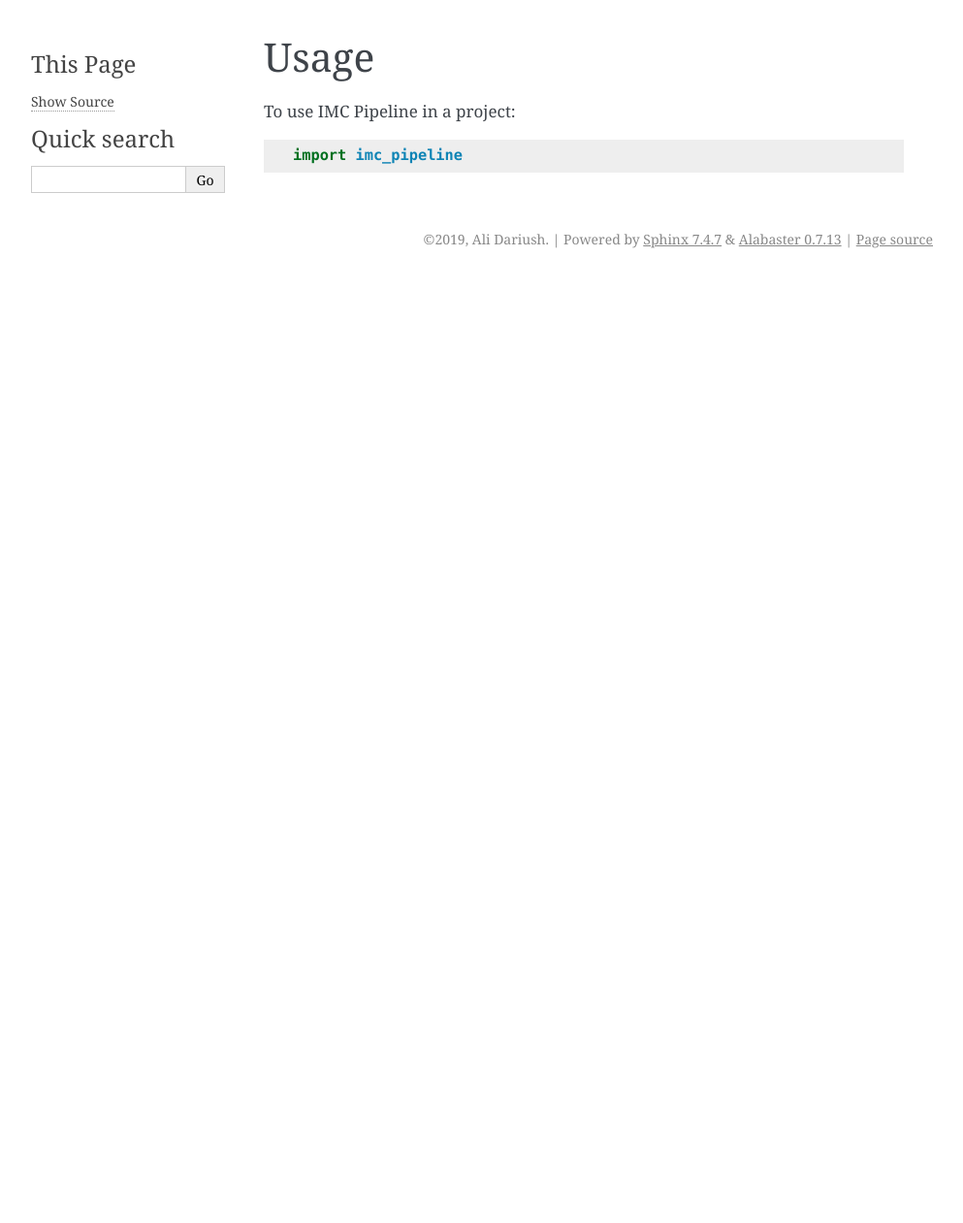
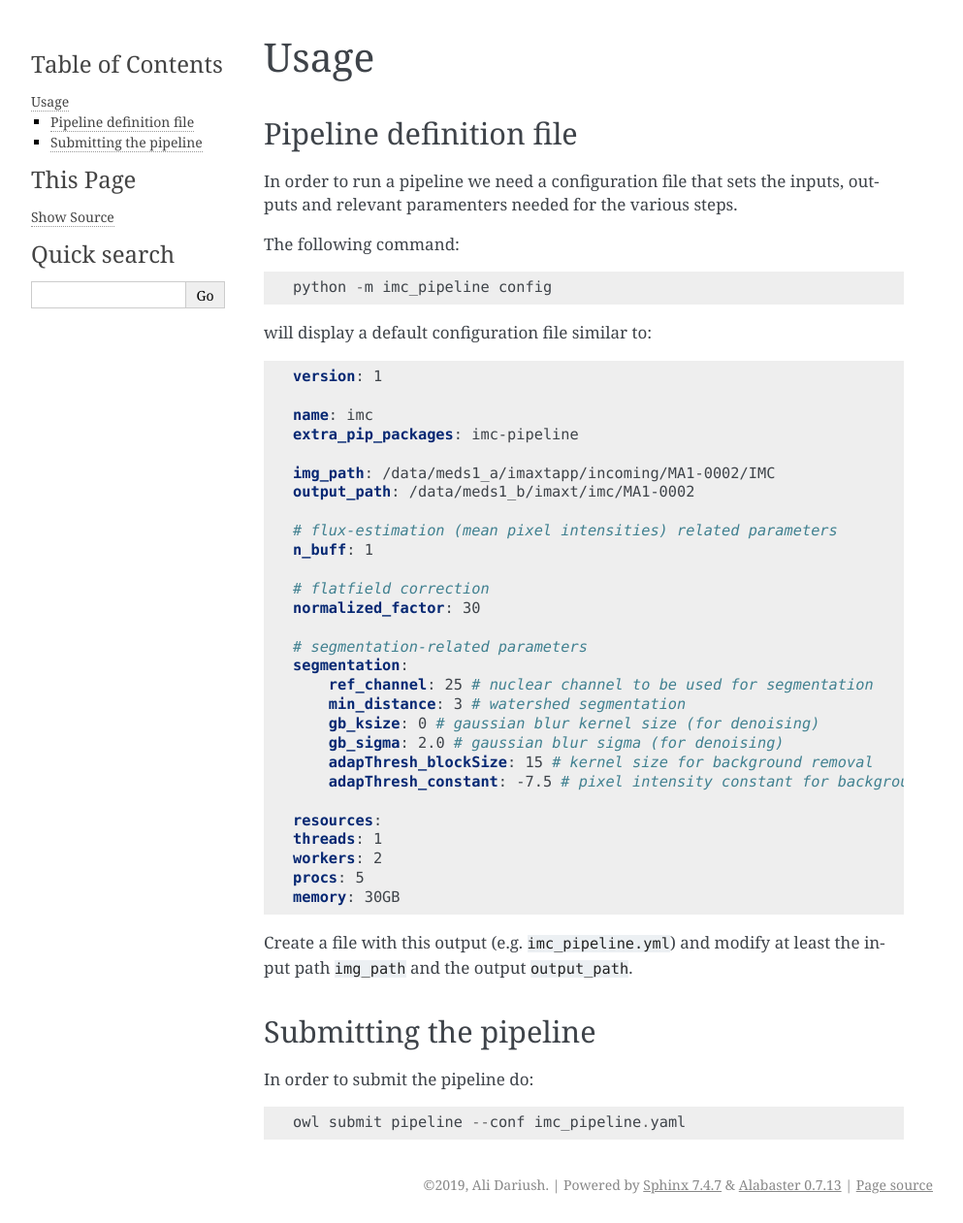
Before and after one commit to IMAXT/imc-nuclear-segmentation, a Sphinx documentation site: the page built from docs/usage.rst, in a window 1280 px wide. Shown: the whole page at 97% size, without its empty margins (148-1141 px from the left). Built offline with Sphinx 7.4.7, drawn with Linux system fonts in a browser that asks for light colours; formulas are drawn with MathJax 3; pages that are not in the unit, such as notebooks, are missing from menus; before the commit the page ends 900 px from its top, so only the background shows below that.

Commit message:
Update docs

```diff
--- a/HISTORY.rst
+++ b/HISTORY.rst
@@ -2,7 +2,7 @@
 History
 =======
 
-0.1.0 (2019-02-18)
+0.1.5 (2019-07-23)
 ------------------
 
 * First release.
--- a/docs/contributing.rst
+++ /dev/null
@@ -1 +0,0 @@
-.. include:: ../CONTRIBUTING.rst
--- a/docs/usage.rst
+++ b/docs/usage.rst
@@ -1,7 +1,61 @@
-=====
 Usage
 =====
 
-To use IMC Pipeline in a project::
+Pipeline definition file
+-------------------------
 
-    import imc_pipeline
+In order to run a pipeline we need a configuration file that sets the inputs,
+outputs and relevant paramenters needed for the various steps.
+
+The following command:
+
+.. code-block:: python
+
+    python -m imc_pipeline config
+
+will display a default configuration file similar to:
+
+.. code-block:: yaml
+
+    version: 1
+
+    name: imc
+    extra_pip_packages: imc-pipeline
+
+    img_path: /data/meds1_a/imaxtapp/incoming/MA1-0002/IMC
+    output_path: /data/meds1_b/imaxt/imc/MA1-0002
+
+    # flux-estimation (mean pixel intensities) related parameters
+    n_buff: 1
+
+    # flatfield correction
+    normalized_factor: 30
+
+    # segmentation-related parameters
+    segmentation:
+        ref_channel: 25 # nuclear channel to be used for segmentation
+        min_distance: 3 # watershed segmentation
+        gb_ksize: 0 # gaussian blur kernel size (for denoising)
+        gb_sigma: 2.0 # gaussian blur sigma (for denoising)
+        adapThresh_blockSize: 15 # kernel size for background removal
+        adapThresh_constant: -7.5 # pixel intensity constant for background removal
+
+    resources:
+    threads: 1
+    workers: 2
+    procs: 5
+    memory: 30GB
+
+
+Create a file with this output
+(e.g. ``imc_pipeline.yml``) and
+modify at least the input path ``img_path`` and the output ``output_path``.
+
+Submitting the pipeline
+-----------------------
+
+In order to submit the pipeline do:
+
+.. code-block:: python
+
+    owl submit pipeline --conf imc_pipeline.yaml
```
Also changed, not shown: README.rst (+0 -10 lines), docs/conf.py (+33 -31 lines), docs/development.rst (added, +7 -0 lines), docs/index.rst (+3 -12 lines), docs/installation.rst (deleted, +0 -45 lines).
